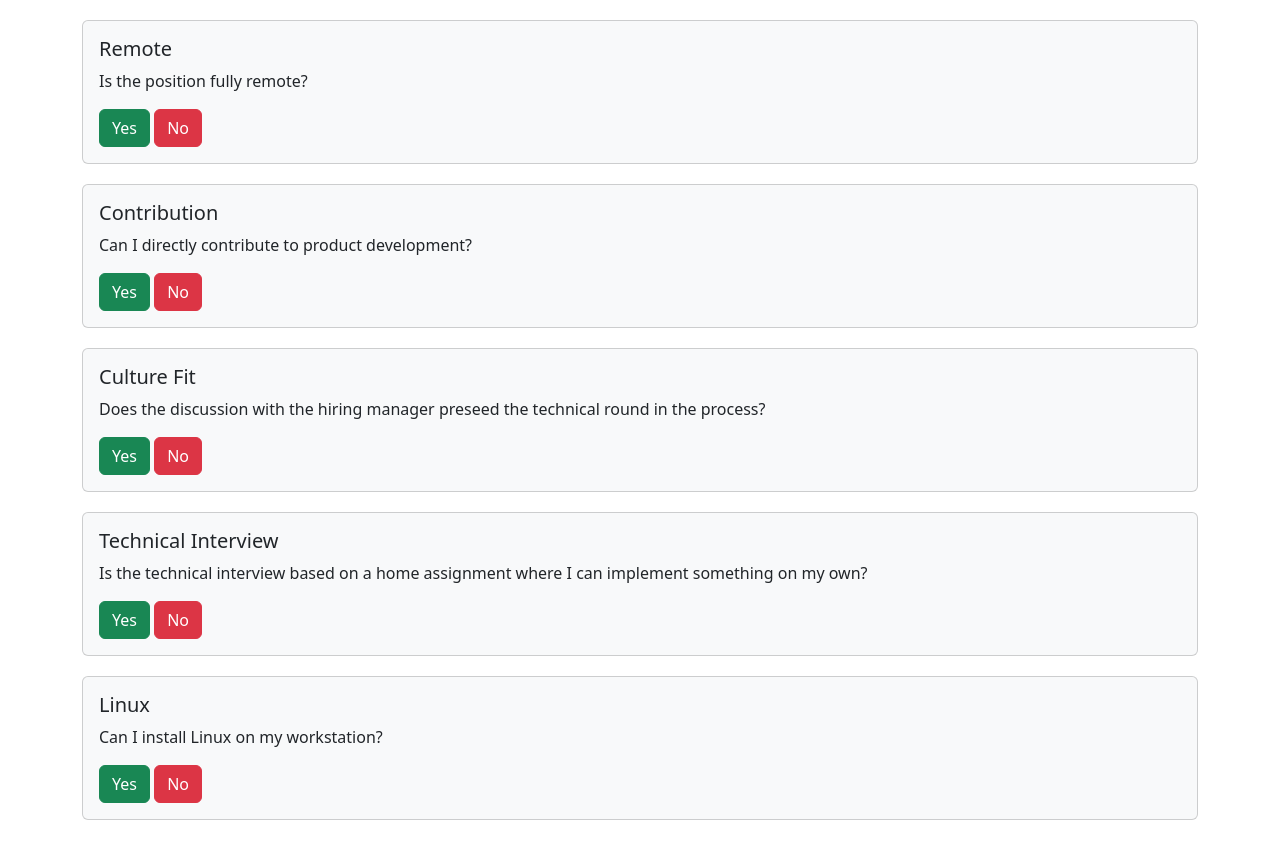
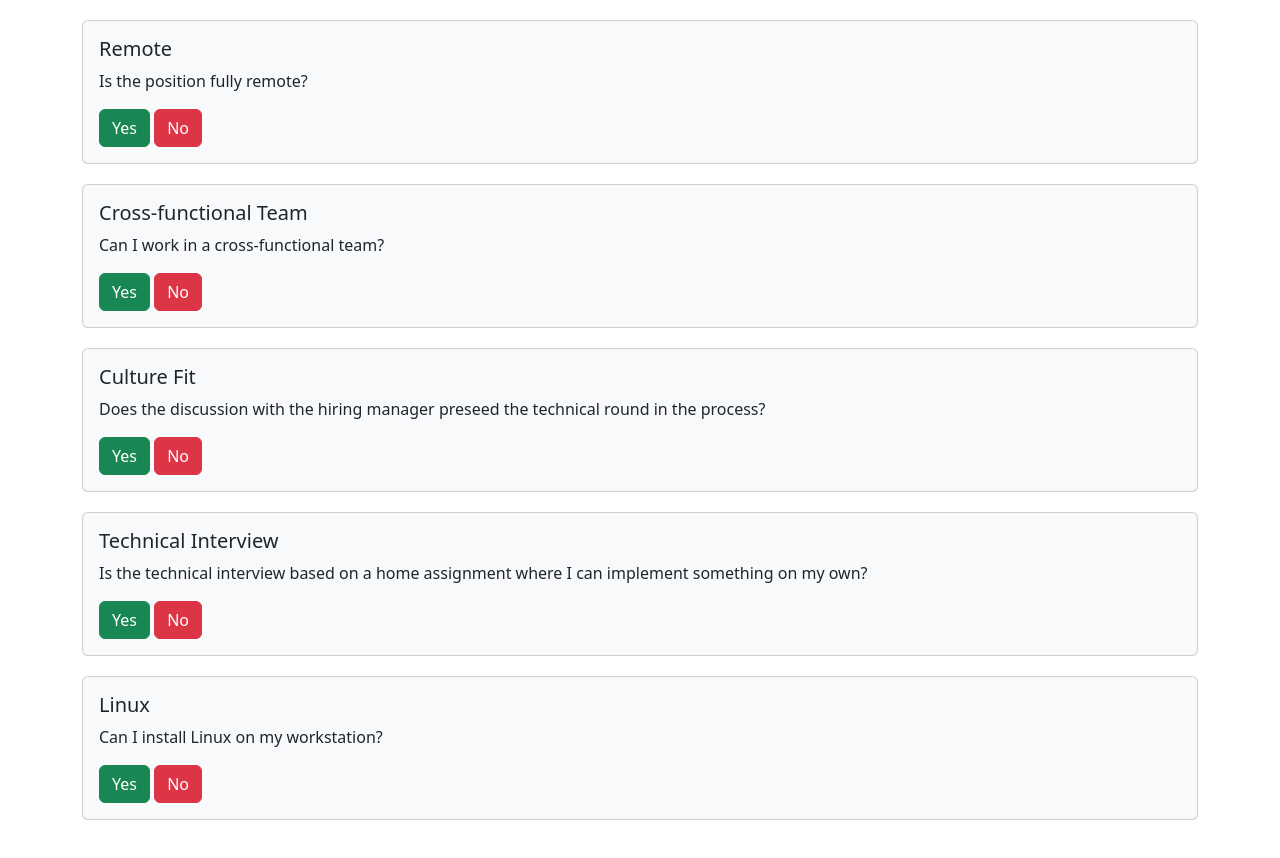
Before and after one commit to attilanagy/job-seeking, a React (Create React App) app: page / in a window 1280 px wide. Built offline with nearby package versions, Linux system fonts and the light colour scheme.

Commit message:
Update criteria

```diff
--- a/src/App.js
+++ b/src/App.js
@@ -10,11 +10,11 @@ const INITIAL_CRITERIA = [
     reason: "Covid 19 changed everything. Companies learned how to operate their organization fully remote. We should utilize this knowledge to save commute time."
   },
   {
-    id: "no-services-company",
-    title: "Contribution",
-    question: "Can I directly contribute to product development?",
+    id: "cross-functional-team",
+    title: "Cross-functional Team",
+    question: "Can I work in a cross-functional team?",
     answer: null,
-    reason: "I would like to see the real meaning of my daily effort, so I would like to work as a regular employee."
+    reason: "I have already built a senior career in several fields inside IT. Stepping out of my comfort zone is daily practice."
   },
   {
     id: "culture-fit-interview",
```
